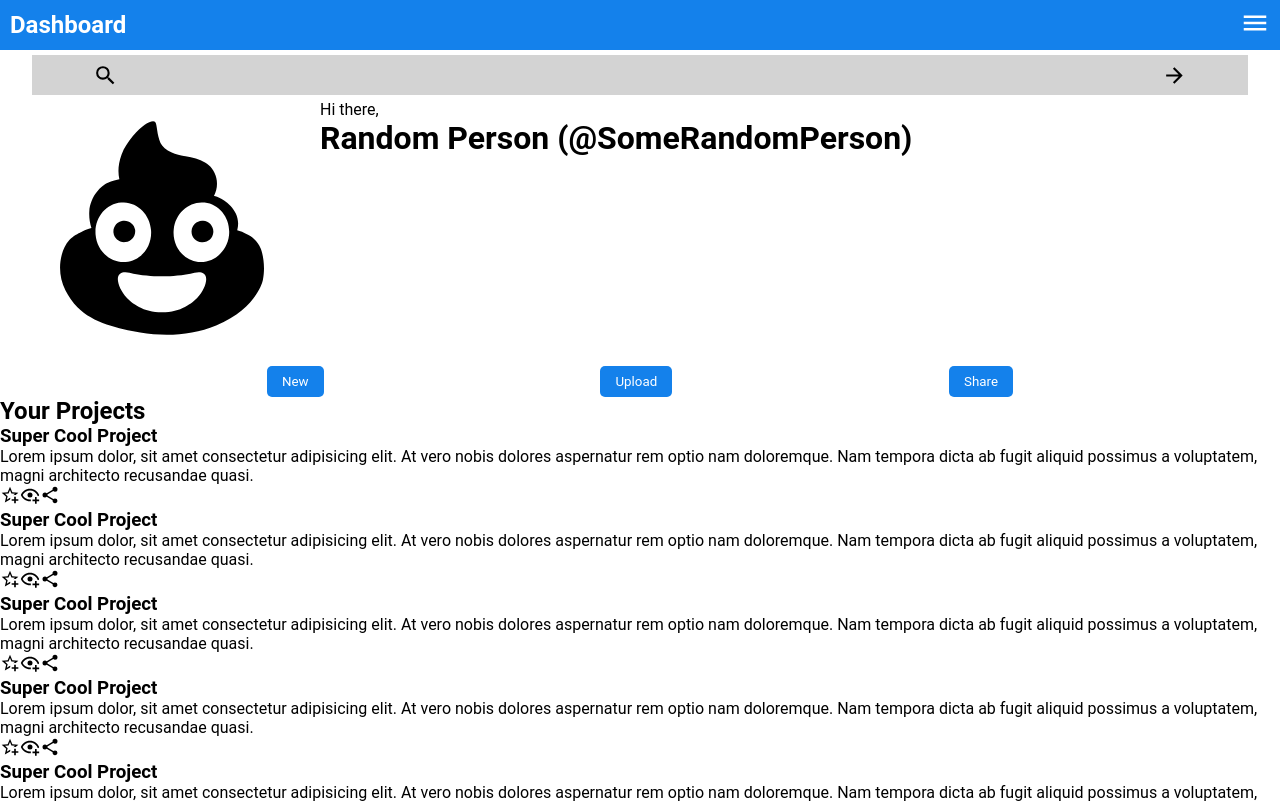
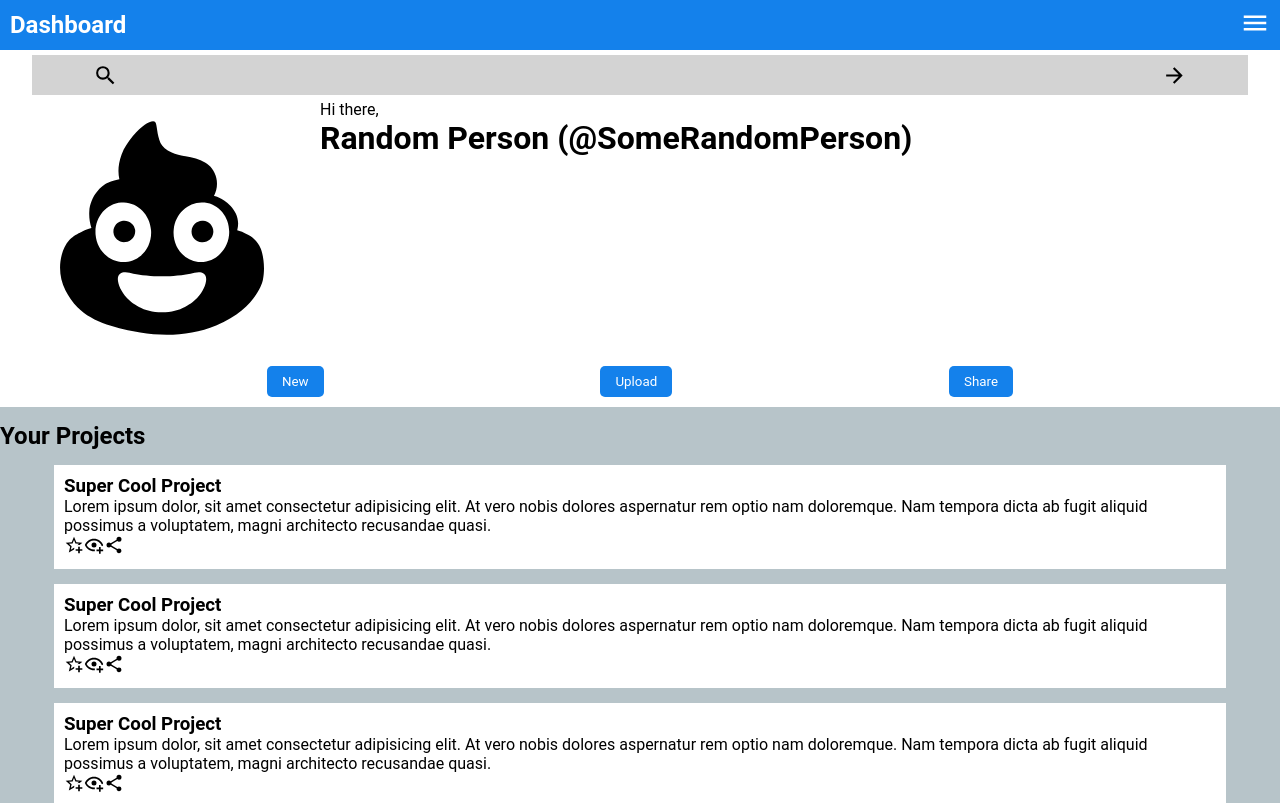
Before and after one commit to ImExtraPolite3/admin-dashboard, a React (Vite) app: page / in a window 1280 px wide. Shown: the top 803 px of the page. Built offline with nearby package versions, Linux system fonts and the light colour scheme; a web font is replaced by a local one.

Commit message:
add gray background and start to style projects

```diff
--- a/src/index.css
+++ b/src/index.css
@@ -74,6 +74,25 @@ nav {
   border-radius: 5px;
 }
 
+.gray-background {
+  background-color: #b7c4c9;
+}
+
+.projects {
+  margin-top: 10px;
+  padding-top: 15px;
+  display: flex;
+  flex-direction: column;
+  gap: 15px;
+}
+
+.projects > div {
+  background-color: white;
+  padding: 10px;
+  width: 90%;
+  margin: auto;
+}
+
 .links > div > img {
   width: 20px;
 }
```
